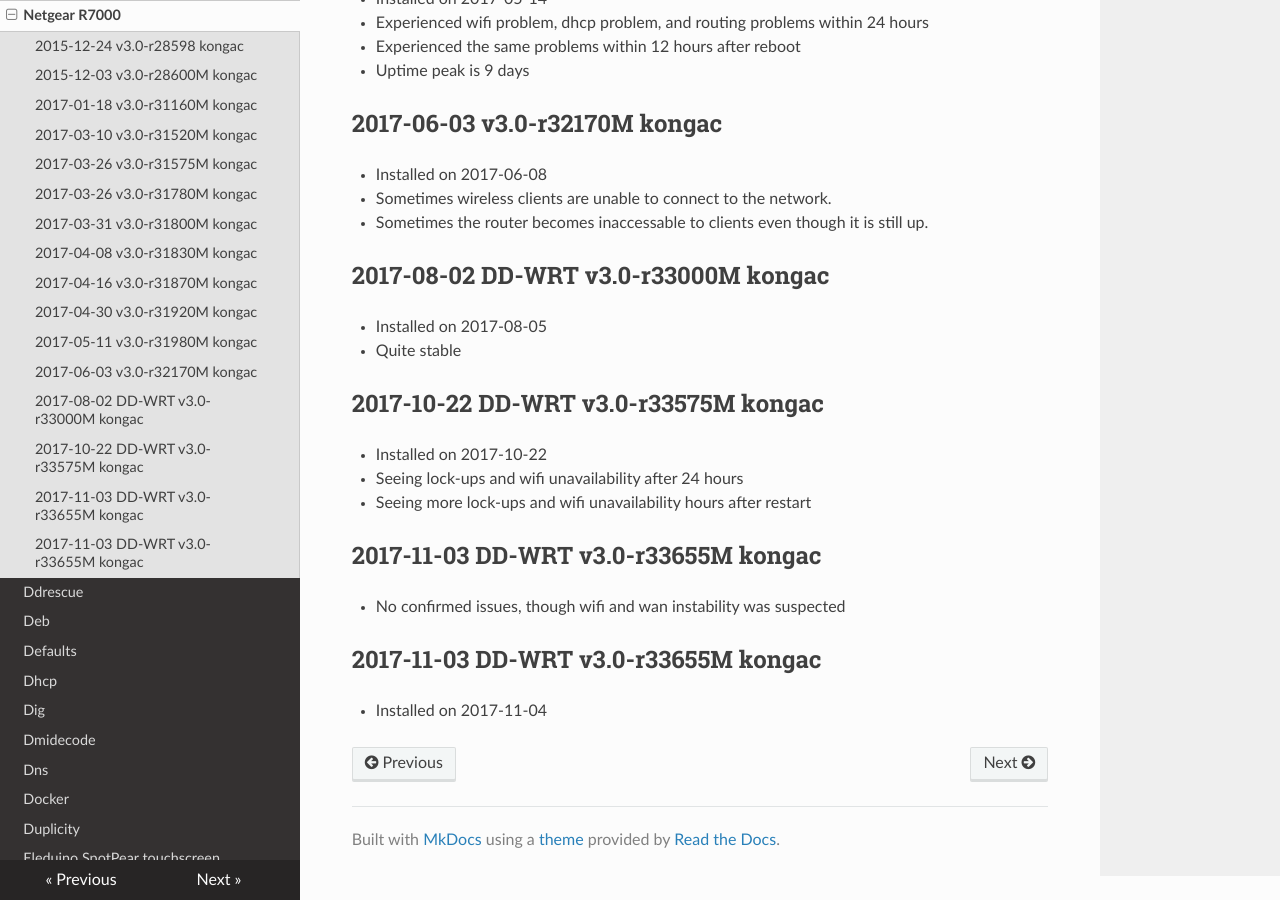
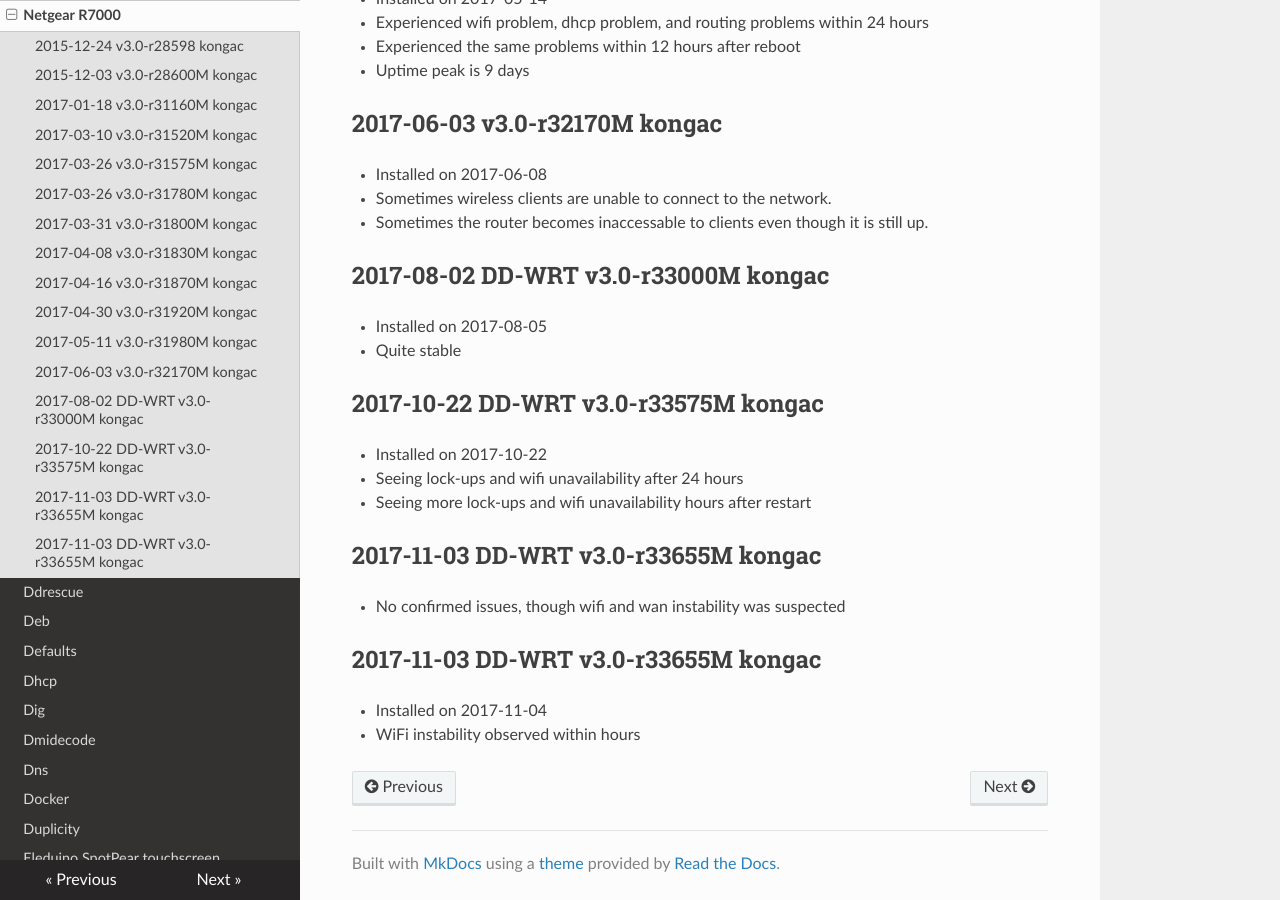
Before and after one commit to lando-cal/tech-notes, an MkDocs documentation site: the page built from docs/dd-wrt.md, in a window 1280 px wide and 900 px high, scrolled down 1678 px. Built offline with MkDocs 1.6.1, drawn with Linux system fonts in a browser that asks for light colours; nearby versions of some CDN libraries.

Commit message:
Instability

```diff
--- a/docs/dd-wrt.md
+++ b/docs/dd-wrt.md
@@ -84,3 +84,4 @@
 ## 2017-11-03 DD-WRT v3.0-r33655M kongac
 
 - Installed on 2017-11-04
+- WiFi instability observed within hours
```
